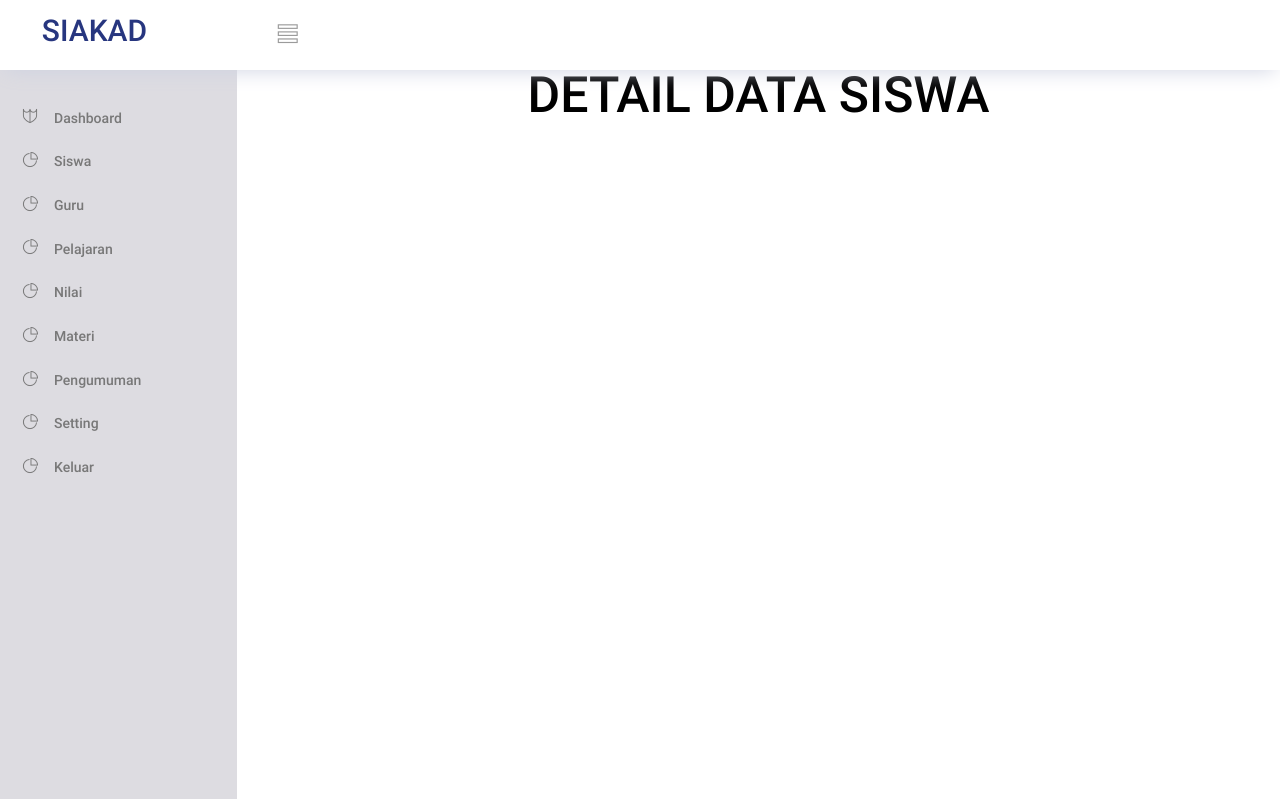
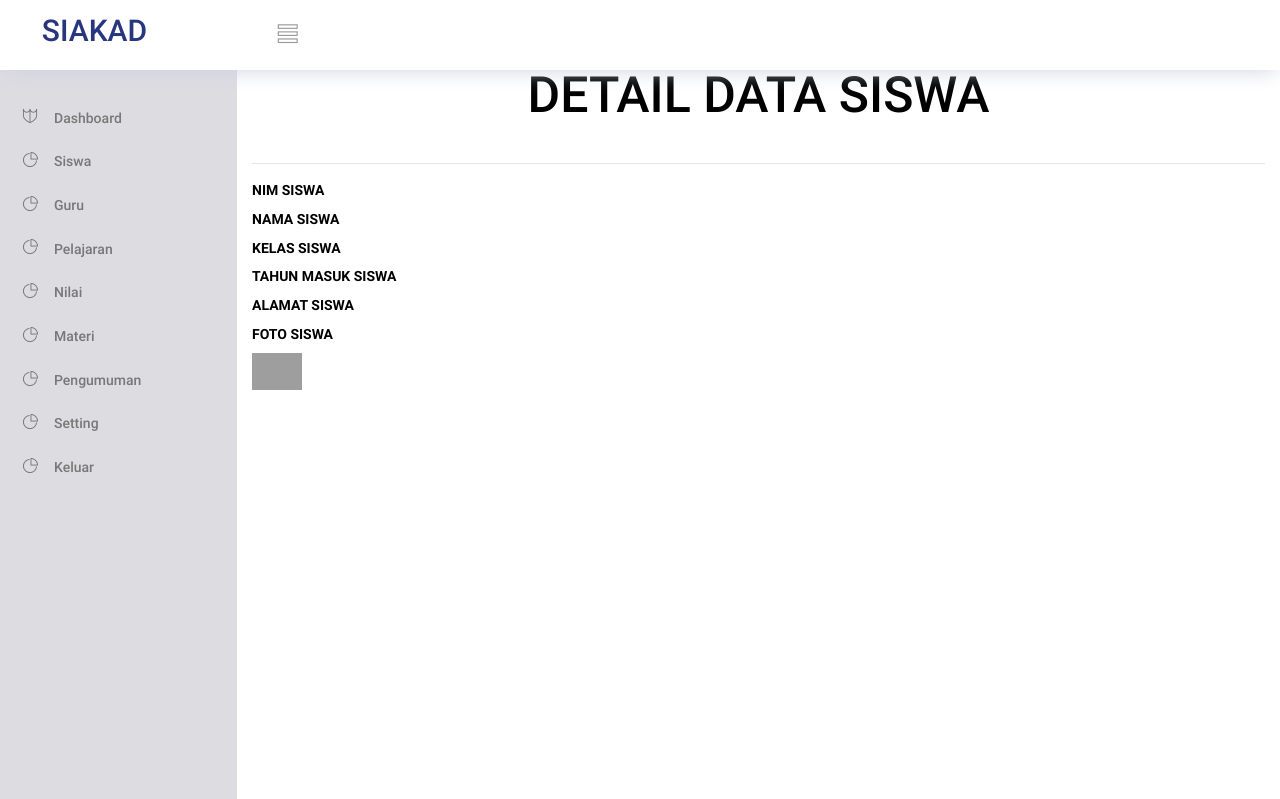
Before and after one commit to dikimeip/siakad-codeigniter, a CodeIgniter app: page /siakad/index.php/staffcontroller/show_siswa/1 in a window 1280 px wide. Shown: the top 799 px of the page. Run offline with CodeIgniter, Linux system fonts and the light colour scheme; the visitor is signed in with stand-in values (Sample User, id 1); data comes from the database, SQL or seed files in the repository; data that the repository does not hold is empty; style sheets or scripts are compiled from the project's sources; some libraries are stand-ins or nearby versions; grey boxes are pictures that could not be loaded.

Commit message:
memampilkan data siswa di show data

```diff
--- a/application/views/admin/show_siswa.php
+++ b/application/views/admin/show_siswa.php
@@ -1 +1,14 @@
 <h1 class="text-center">DETAIL DATA SISWA</h1>
+<br><hr>
+<p><b>NIM SISWA</b></p>
+<p><?php echo $siswa['nim_siswa'] ?></p>
+<p><b>NAMA SISWA</b></p>
+<p><?php echo $siswa['nama_siswa'] ?></p>
+<p><b>KELAS SISWA</b></p>
+<p><?php echo $siswa['nama_kelas'] ?></p>
+<p><b>TAHUN MASUK SISWA</b></p>
+<p><?php echo $siswa['thn_siswa'] ?></p>
+<p><b>ALAMAT SISWA</b></p>
+<p><?php echo $siswa['alamat_siswa'] ?></p>
+<p><b>FOTO SISWA</b></p>
+<p><img style="width: 50px" src="<?php echo base_url() ?>asset/image/<?php echo $siswa['foto_siswa'] ?>"></p>
```
